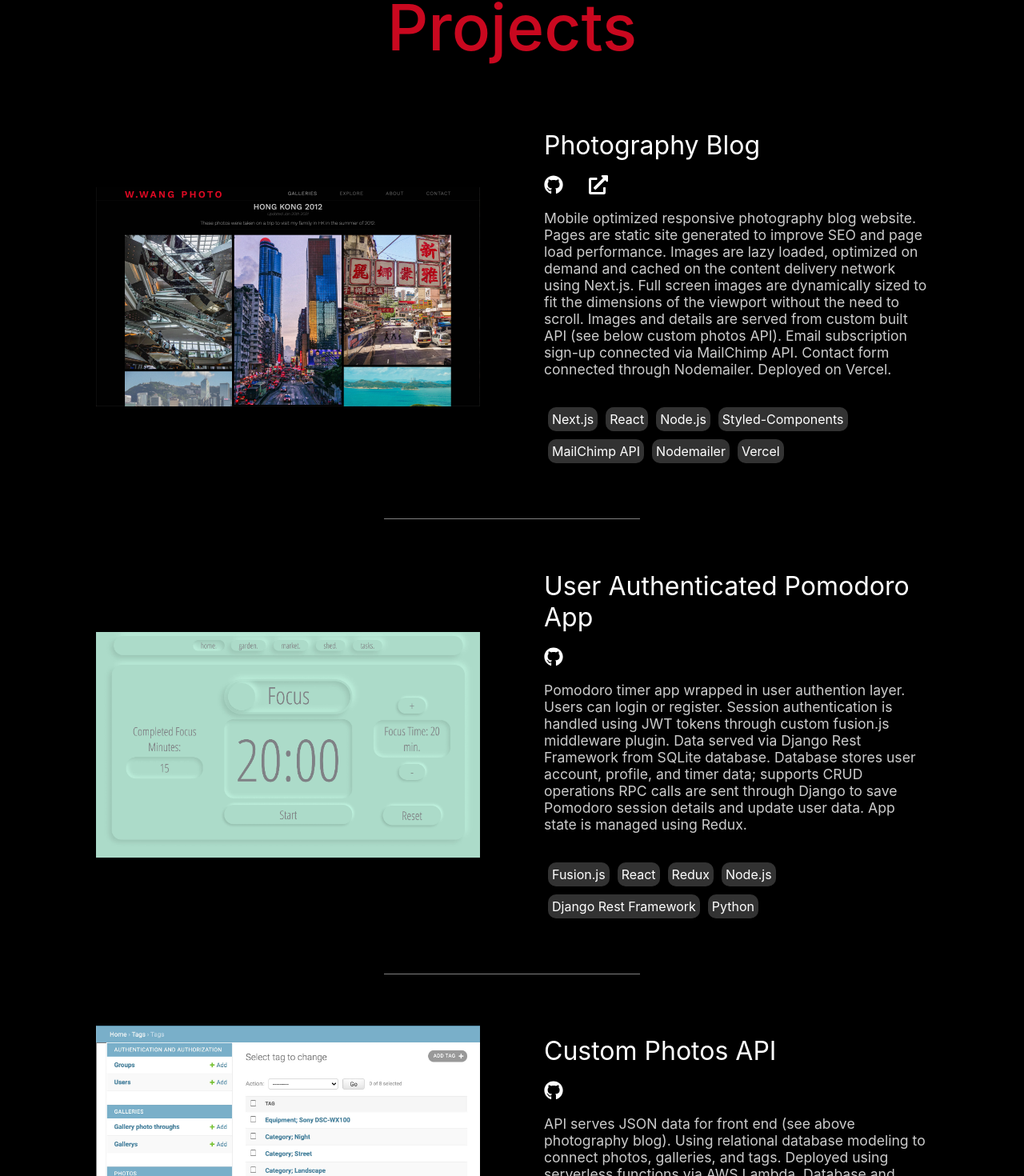
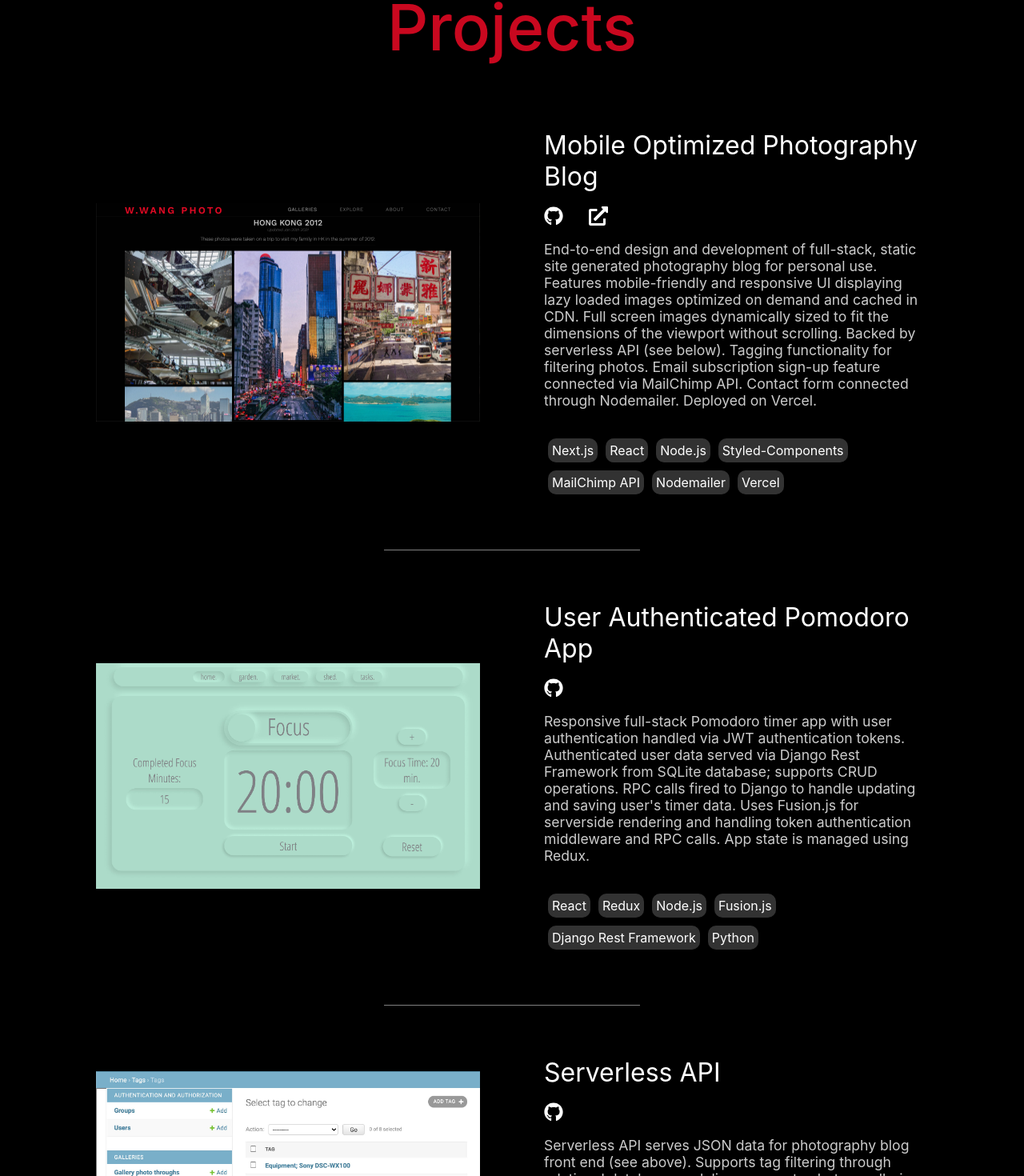
Before and after one commit to wwangcode/resume-website, a Next.js app: page / in a window 1280 px wide. Shown: the part 2568-4038 px from the top of the page at 80% size. Built offline with nearby package versions, Linux system fonts and the light colour scheme.

Commit message:
updated resume and portfolio section

```diff
--- a/components/portfolio.js
+++ b/components/portfolio.js
@@ -21,7 +21,7 @@ const Portfolio = ({isMobile, scrollTo}) => {
                         </Link>
                     </ImageContainer>
                     <TextContainer>
-                        <Title>Photography Blog</Title>
+                        <Title>Mobile Optimized Photography Blog</Title>
                         <ExternalLinksContainer>
                             <IconContainer>
                                 <Link href='https://github.com/wwangcode' target='_blank'>
@@ -35,12 +35,12 @@ const Portfolio = ({isMobile, scrollTo}) => {
                             </IconContainer>
                         </ExternalLinksContainer>
                         <Details>
-                            Mobile optimized responsive photography blog website.
-                            Pages are static site generated to improve SEO and page load performance.
-                            Images are lazy loaded, optimized on demand and cached on the content delivery network using Next.js.
-                            Full screen images are dynamically sized to fit the dimensions of the viewport without the need to scroll.
-                            Images and details are served from custom built API (see below custom photos API).
-                            Email subscription sign-up connected via MailChimp API.
+                            End-to-end design and development of full-stack, static site generated photography blog for personal use.
+                            Features mobile-friendly and responsive UI displaying lazy loaded images optimized on demand and cached in CDN.
+                            Full screen images dynamically sized to fit the dimensions of the viewport without scrolling.
+                            Backed by serverless API (see below).
+                            Tagging functionality for filtering photos.
+                            Email subscription sign-up feature connected via MailChimp API.
                             Contact form connected through Nodemailer.
                             Deployed on Vercel.
                         </Details>
@@ -82,19 +82,17 @@ const Portfolio = ({isMobile, scrollTo}) => {
                             </IconContainer> */}
                         </ExternalLinksContainer>
                         <Details>
-                            Pomodoro timer app wrapped in user authention layer.
-                            Users can login or register.
-                            Session authentication is handled using JWT tokens through custom fusion.js middleware plugin.
-                            Data served via Django Rest Framework from SQLite database.
-                            Database stores user account, profile, and timer data; supports CRUD operations
-                            RPC calls are sent through Django to save Pomodoro session details and update user data.
+                            Responsive full-stack Pomodoro timer app with user authentication handled via JWT authentication tokens.
+                            Authenticated user data served via Django Rest Framework from SQLite database; supports CRUD operations.
+                            RPC calls fired to Django to handle updating and saving user's timer data.
+                            Uses Fusion.js for serverside rendering and handling token authentication middleware and RPC calls.
                             App state is managed using Redux.
                         </Details>
                         <StackContainer>
-                            <TechTag>Fusion.js</TechTag>
                             <TechTag>React</TechTag>
                             <TechTag>Redux</TechTag>
                             <TechTag>Node.js</TechTag>
+                            <TechTag>Fusion.js</TechTag>
                             <TechTag>Django Rest Framework</TechTag>
                             <TechTag>Python</TechTag>
                         </StackContainer>
@@ -112,7 +110,7 @@ const Portfolio = ({isMobile, scrollTo}) => {
                         {/* </Link> */}
                     </ImageContainer>
                     <TextContainer>
-                        <Title>Custom Photos API</Title>
+                        <Title>Serverless API</Title>
                         <ExternalLinksContainer>
                             <IconContainer>
                                 <Link href='https://github.com/wwangcode' target='_blank'>
@@ -121,9 +119,9 @@ const Portfolio = ({isMobile, scrollTo}) => {
                             </IconContainer>
                         </ExternalLinksContainer>
                         <Details>
-                            API serves JSON data for front end (see above photography blog).
-                            Using relational database modeling to connect photos, galleries, and tags.
-                            Deployed using serverless functions via AWS Lambda.
+                            Serverless API serves JSON data for photography blog front end (see above).
+                            Supports tag filtering through relational database modeling; connects photos, galleries, and tags
+                            Deployed using serverless functions via AWS Lambda through API Gateway.
                             Database and images stored on S3.
                         </Details>
                         <StackContainer>
@@ -132,6 +130,7 @@ const Portfolio = ({isMobile, scrollTo}) => {
                             <TechTag>SQLite</TechTag>
                             <TechTag>AWS Lambda</TechTag>
                             <TechTag>AWS S3</TechTag>
+                            <TechTag>API Gateway</TechTag>
                         </StackContainer>
                     </TextContainer>
                 </ContentContainer>
```
Also changed, not shown: 1 other file (tests, documents, lock files or other folders).
